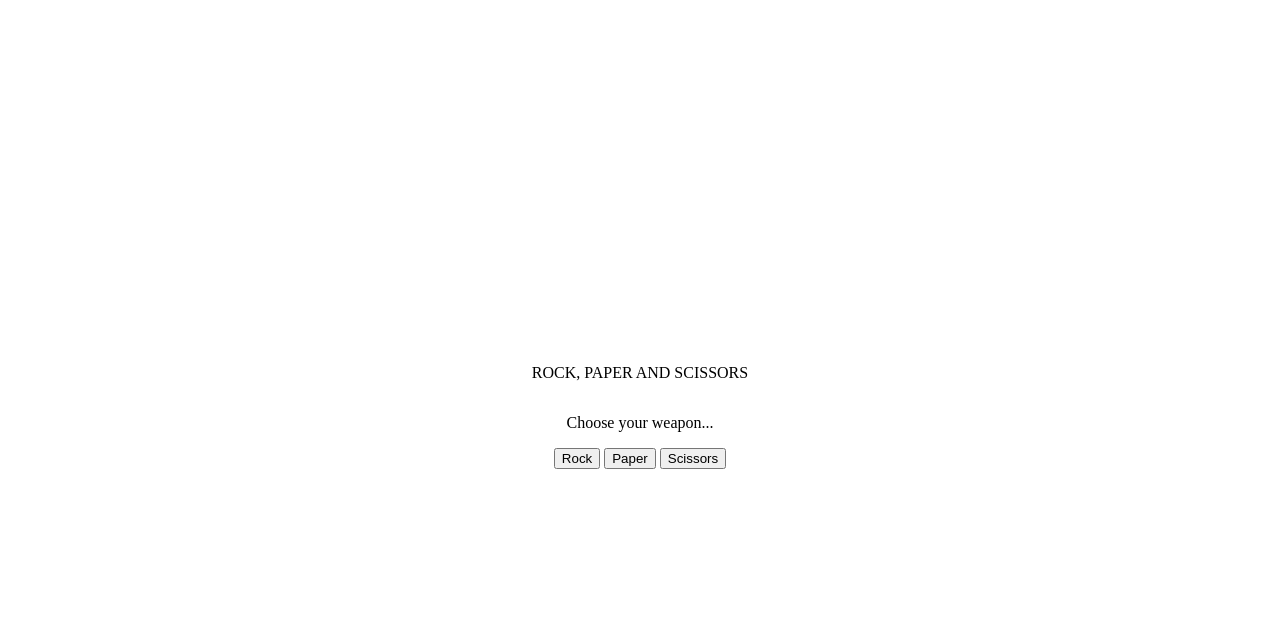
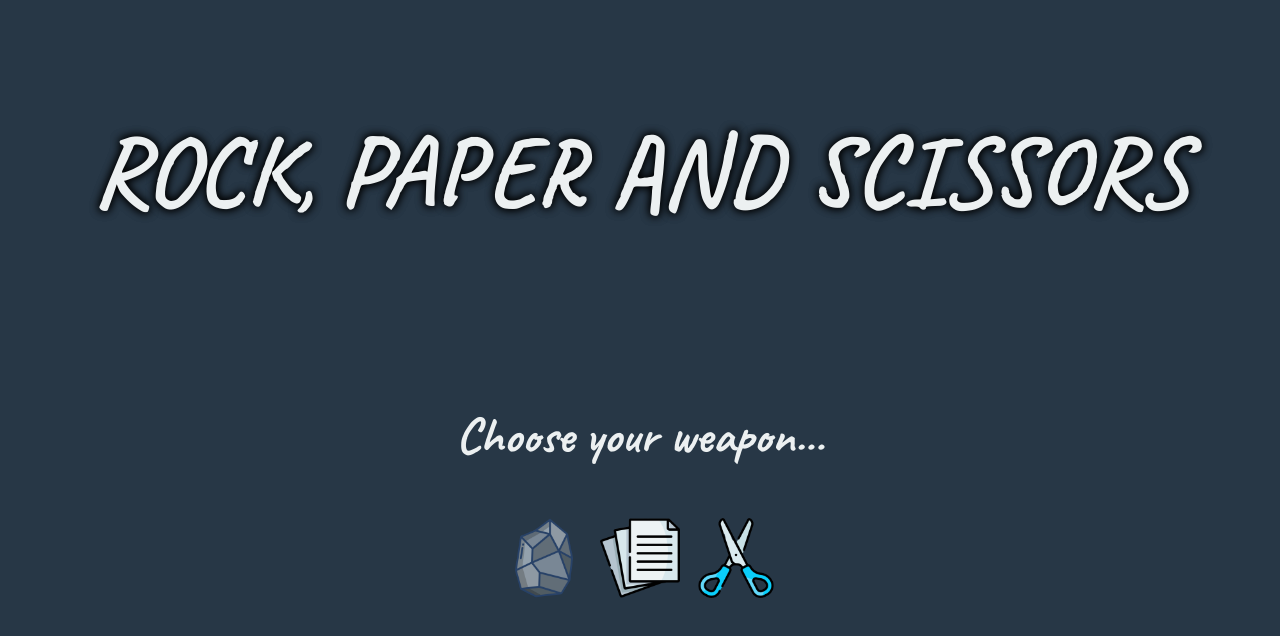
Before and after one commit to daveon33/Odin-RockxPaperxScissors, a plain HTML site: page index.html in a window 1280 px wide. Drawn offline with Linux system fonts and the light colour scheme.

Commit message:
Finished the app, bug fixing is needed

```diff
--- a/RockPaperScissors.js
+++ b/RockPaperScissors.js
@@ -88,8 +88,8 @@ function playRound(playerSelection) {
     }
 
     answerDiv.appendChild(content);
+    answerDiv.appendChild(document.createElement("br"));
     answerDiv.appendChild(document.createTextNode(`Player Score: ${playerScore}, Computer Score: ${computerScore}`));
-
 
 }
 
@@ -98,5 +98,5 @@ const btns = document.querySelectorAll("button");
 btns.forEach(btn => btn.addEventListener('click', (e) => {
     let flushDiv = document.getElementById('results');
     flushDiv.textContent = "";
-    playRound(e.target.textContent);
+    playRound(e.target.name);
 }));
--- a/index.html
+++ b/index.html
@@ -6,23 +6,29 @@
     <meta name="viewport" content="width=device-width, initial-scale=1.0">
     <title>Rock x Paper x Scissors</title>
     <link rel="stylesheet" href="rps.css">
+    <link rel="preconnect" href="https://fonts.googleapis.com">
+    <link rel="preconnect" href="https://fonts.gstatic.com" crossorigin>
+    <link href="https://fonts.googleapis.com/css2?family=Caveat:wght@700&display=swap" rel="stylesheet">
     <script src="./RockPaperScissors.js" defer></script>
 </head>
 <body>
+    <h1 id="gameTitle">ROCK, PAPER AND SCISSORS</h1>
     <div id="console">
-        <p>ROCK, PAPER AND SCISSORS</p>
-
         <p id="currentMessage">Choose your weapon...</p>
 
         <div id="options">
-            <button id="rockbtn">Rock</button>
-            <button id="paperbtn">Paper</button>
-            <button id="scizzorsbtn">Scissors</button>
+            <button class="myBtn"><img class="imgBtn" src="icons/stone.png" alt="Rock Icon" name="Rock"></button>
+            <button class="myBtn"><img class="imgBtn" src="icons/paper.png" alt="Paper Icon" name="Paper"></button>
+            <button class="myBtn"><img class="imgBtn" src="icons/scissors.png" alt="Scissors Icon" name="Scissors"></button>
         </div>
 
         <div id="results">
 
         </div>
+
+        <!--<a href="https://www.flaticon.com/free-icons/stone" title="stone icons">Stone icons created by Icongeek26 - Flaticon</a>
+        <a href="https://www.flaticon.com/free-icons/paper" title="paper icons">Paper icons created by Freepik - Flaticon</a>
+        <a href="https://www.flaticon.com/free-icons/scissors" title="scissors icons">Scissors icons created by Freepik - Flaticon</a>-->
     </div>
 </body>
 </html>
--- a/rps.css
+++ b/rps.css
@@ -4,11 +4,47 @@ html, body{
 
 body, #console {
     height:100vh;
+    font-family: 'Caveat', cursive;
+    background-color: #273746;
+    color: #ECF0F1;
 }
 
 #console {
     display: flex;
     flex-direction: column;
     align-items: center;
-    justify-content: center;
+    margin-top: 120px;
 }
+
+#gameTitle {
+    font-size: 100px;
+    text-align: center;
+    text-shadow: 0 0 10px #000000, 0 0 10px #000000;
+    margin: 0;
+    padding-top: 100px;
+}
+
+.myBtn {
+    background-color: transparent;
+    background-repeat: no-repeat;
+    border: none;
+    cursor: pointer;
+    overflow: hidden;
+    outline: none;
+}
+
+.imgBtn {
+    background-color: transparent;
+    width: 80px;
+    height: 80px;
+}
+
+#currentMessage {
+    font-size: 50px;
+}
+
+#results {
+    margin-top: 50px;
+    text-align: center;
+    font-size: 30px;
+}
```
Also changed, not shown: icons/paper.png (added), icons/scissors.png (added), icons/stone.png (added).
